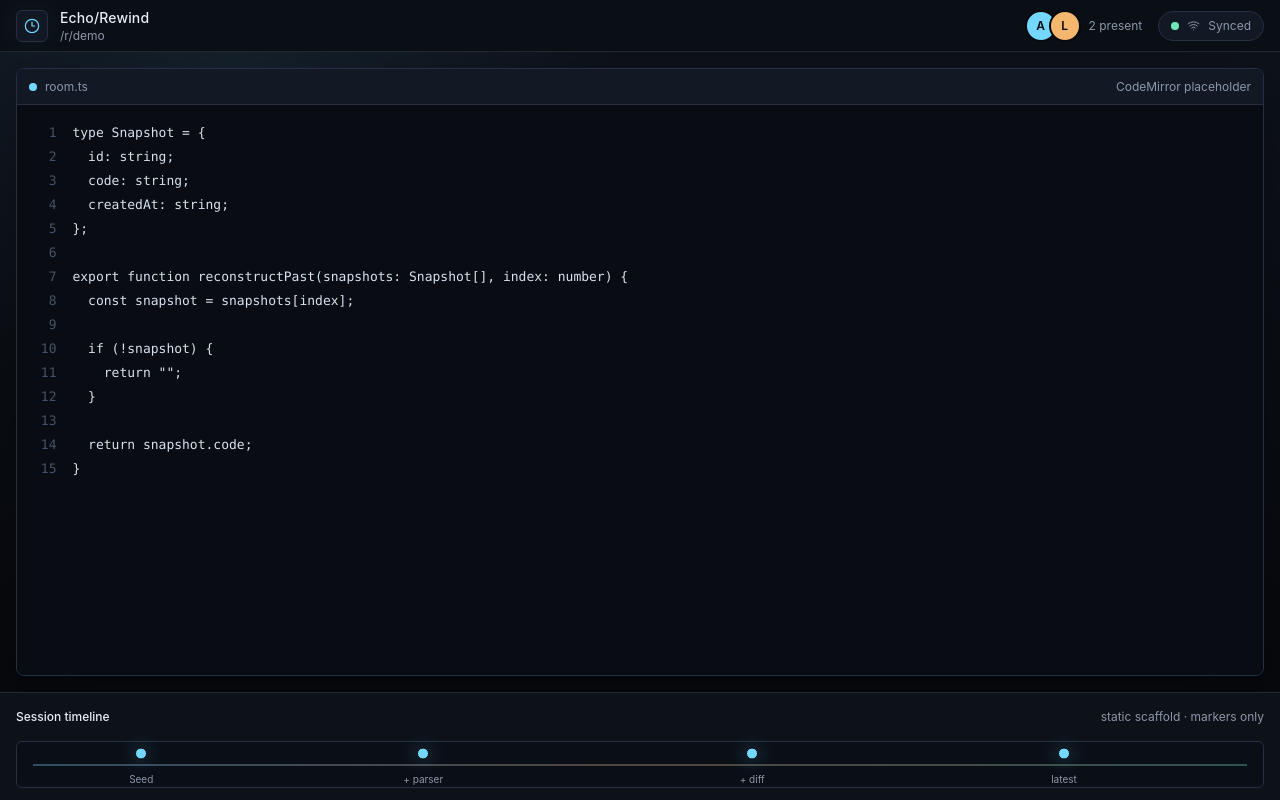
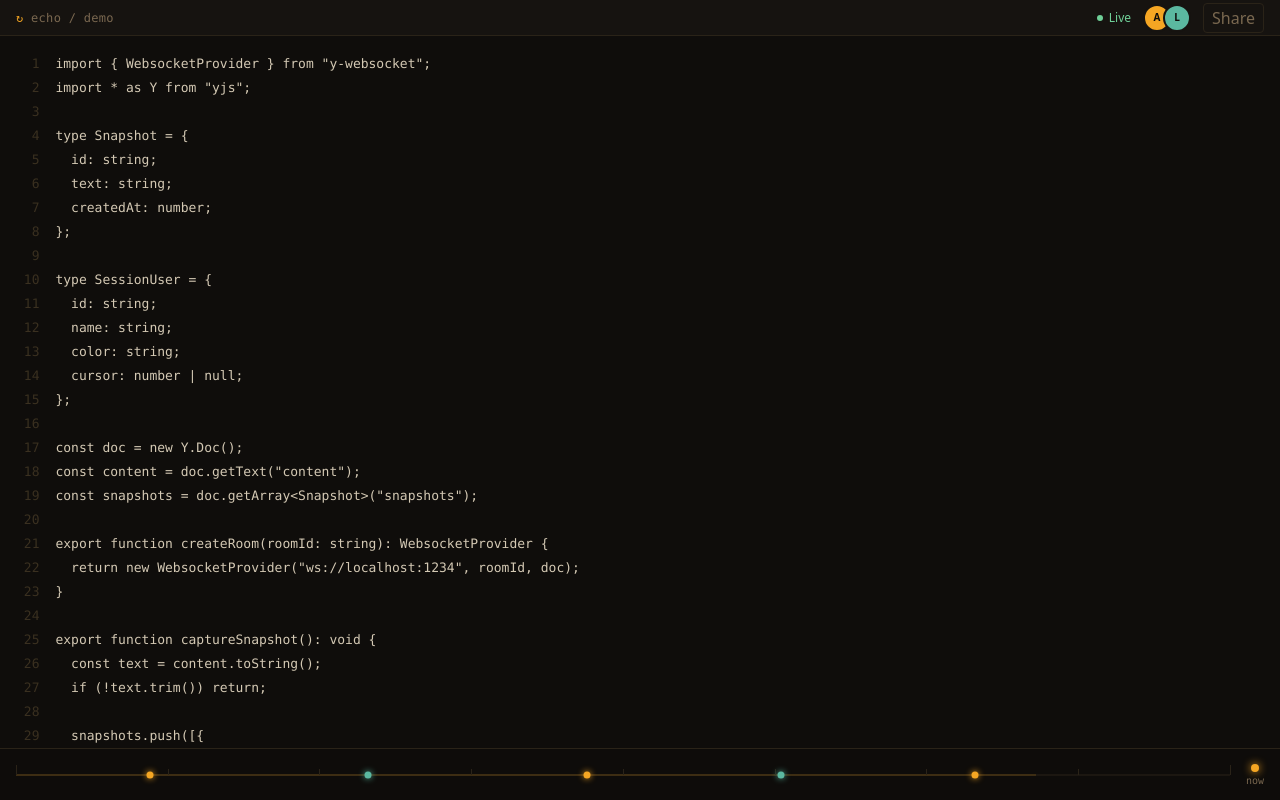
Before and after one commit to arda-ulas/galley, a React (Vite) app: page / in a window 1280 px wide. Built offline with nearby package versions, Linux system fonts and the light colour scheme.

Commit message:
feat(shell): refine amber room shell

```diff
--- a/src/components/AppShell.tsx
+++ b/src/components/AppShell.tsx
@@ -1,4 +1,4 @@
-import { Clock3 } from "lucide-react";
+import { useState } from "react";
 import type { ReactNode } from "react";
 
 type AppShellProps = {
@@ -9,47 +9,47 @@ type AppShellProps = {
   children: ReactNode;
 };
 
-export function AppShell({
-  roomId,
-  connection,
-  presence,
-  timeline,
-  children,
-}: AppShellProps) {
+export function AppShell({ roomId, connection, presence, timeline, children }: AppShellProps) {
+  const [copied, setCopied] = useState(false);
+
+  function handleShare() {
+    navigator.clipboard.writeText(window.location.href).then(() => {
+      setCopied(true);
+      setTimeout(() => setCopied(false), 1500);
+    }).catch(() => {});
+  }
+
   return (
-    <main className="min-h-dvh overflow-hidden bg-[var(--bg)] text-[var(--text)]">
-      <div className="grid h-dvh grid-rows-[52px_1fr_108px]">
-        <header className="flex items-center justify-between border-b border-[var(--border-subtle)] bg-[color-mix(in_srgb,var(--panel)_84%,transparent)] px-4 backdrop-blur-xl">
-          <div className="flex min-w-0 items-center gap-3">
-            <div className="flex size-8 items-center justify-center rounded-md border border-[var(--border)] bg-[var(--panel-strong)] text-[var(--accent)] shadow-[0_0_32px_rgba(115,215,255,0.08)]">
-              <Clock3 size={16} strokeWidth={1.8} />
-            </div>
-            <div className="min-w-0">
-              <div className="truncate text-sm font-medium tracking-[0.01em]">
-                Echo/Rewind
-              </div>
-              <div className="truncate text-xs text-[var(--muted)]">
-                /r/{roomId}
-              </div>
-            </div>
-          </div>
+    <>
+      <div className="flex lg:hidden h-dvh items-center justify-center bg-[var(--bg)]">
+        <span className="text-sm text-[var(--muted)]">Best viewed on desktop</span>
+      </div>
 
-          <div className="flex items-center gap-4">
+      <main className="hidden lg:grid h-dvh overflow-hidden grid-rows-[36px_1fr_52px] bg-[var(--bg)] text-[var(--text)]">
+        <header className="flex items-center justify-between border-b border-[var(--border)] bg-[var(--panel)] px-4">
+          <span className="font-mono text-xs tracking-wide text-[var(--muted)]">
+            <span className="text-[var(--accent)]">↻</span> echo / {roomId}
+          </span>
+          <div className="flex items-center gap-3">
+            {connection}
             {presence}
-            {connection}
+            <button
+              className="rounded border border-[var(--border)] px-2 py-0.5 font-mono text-[10px] text-[var(--muted)] transition-colors hover:border-[var(--accent)] hover:text-[var(--accent)]"
+              onClick={handleShare}
+            >
+              {copied ? "Copied" : "Share"}
+            </button>
           </div>
         </header>
 
-        <section className="min-h-0 bg-[radial-gradient(circle_at_18%_0%,rgba(115,215,255,0.08),transparent_32%),linear-gradient(180deg,rgba(18,24,36,0.62),rgba(7,9,13,1))] p-4">
-          <div className="h-full min-h-0 overflow-hidden rounded-lg border border-[var(--border)] bg-[var(--panel)] shadow-[0_24px_80px_rgba(0,0,0,0.34)]">
-            {children}
-          </div>
+        <section className="min-h-0 overflow-hidden bg-[var(--editor-bg)]">
+          {children}
         </section>
 
-        <footer className="border-t border-[var(--border-subtle)] bg-[var(--panel)] px-4 py-3">
+        <footer className="border-t border-[var(--border)] bg-[var(--panel)] overflow-hidden">
           {timeline}
         </footer>
-      </div>
-    </main>
+      </main>
+    </>
   );
 }
--- a/src/components/ConnectionStatus.tsx
+++ b/src/components/ConnectionStatus.tsx
@@ -1,24 +1,30 @@
-import { Wifi } from "lucide-react";
-
 type ConnectionStatusProps = {
   status: "connecting" | "synced" | "offline";
 };
 
-const statusCopy = {
-  connecting: "Connecting",
-  synced: "Synced",
-  offline: "Offline",
-};
+export function ConnectionStatus({ status }: ConnectionStatusProps) {
+  if (status === "synced") {
+    return (
+      <div className="flex items-center gap-1.5 text-xs text-[var(--success)]">
+        <span className="size-1.5 rounded-full bg-[var(--success)]" />
+        Live
+      </div>
+    );
+  }
 
-export function ConnectionStatus({ status }: ConnectionStatusProps) {
+  if (status === "connecting") {
+    return (
+      <div className="flex items-center gap-1.5 text-xs text-[var(--muted)]">
+        <span className="size-1.5 rounded-full border border-[var(--muted)]" />
+        Connecting
+      </div>
+    );
+  }
+
   return (
-    <div className="flex items-center gap-2 rounded-full border border-[var(--border)] bg-[var(--panel-strong)] px-3 py-1.5 text-xs text-[var(--muted)]">
-      <span className="relative flex size-2">
-        <span className="absolute inline-flex size-full rounded-full bg-[var(--success)] opacity-30" />
-        <span className="relative inline-flex size-2 rounded-full bg-[var(--success)]" />
-      </span>
-      <Wifi size={13} strokeWidth={1.8} />
-      <span>{statusCopy[status]}</span>
+    <div className="flex items-center gap-1.5 text-xs text-[var(--danger)]">
+      <span className="size-1.5 rounded-full bg-[var(--danger)]" />
+      Offline
     </div>
   );
 }
--- a/src/components/EditorPlaceholder.tsx
+++ b/src/components/EditorPlaceholder.tsx
@@ -1,35 +1,55 @@
-const starterCode = `type Snapshot = {
+const starterCode = `import { WebsocketProvider } from "y-websocket";
+import * as Y from "yjs";
+
+type Snapshot = {
   id: string;
-  code: string;
-  createdAt: string;
+  text: string;
+  createdAt: number;
 };
 
-export function reconstructPast(snapshots: Snapshot[], index: number) {
-  const snapshot = snapshots[index];
+type SessionUser = {
+  id: string;
+  name: string;
+  color: string;
+  cursor: number | null;
+};
 
-  if (!snapshot) {
-    return "";
+const doc = new Y.Doc();
+const content = doc.getText("content");
+const snapshots = doc.getArray<Snapshot>("snapshots");
+
+export function createRoom(roomId: string): WebsocketProvider {
+  return new WebsocketProvider("ws://localhost:1234", roomId, doc);
 }
 
-  return snapshot.code;
+export function captureSnapshot(): void {
+  const text = content.toString();
+  if (!text.trim()) return;
+
+  snapshots.push([{
+    id: crypto.randomUUID(),
+    text,
+    createdAt: Date.now(),
+  }]);
+}
+
+export function getActiveUsers(
+  awareness: Map<number, SessionUser>,
+): SessionUser[] {
+  return Array.from(awareness.values()).filter((u) => u.cursor !== null);
+}
+
+export function getSnapshots(): Snapshot[] {
+  return snapshots.toArray();
 }`;
 
 export function EditorPlaceholder() {
   const lines = starterCode.split("\n");
 
   return (
-    <div className="grid h-full min-h-0 grid-rows-[36px_1fr] bg-[var(--editor-bg)]">
-      <div className="flex items-center justify-between border-b border-[var(--border-subtle)] bg-[var(--panel-strong)] px-3">
-        <div className="flex items-center gap-2 text-xs text-[var(--muted)]">
-          <span className="size-2 rounded-full bg-[var(--presence-blue)]" />
-          <span>room.ts</span>
-        </div>
-        <span className="text-xs text-[var(--muted)]">CodeMirror placeholder</span>
-      </div>
-
-      <div className="min-h-0 overflow-hidden p-4 font-mono text-[13px] leading-6">
+    <div className="h-full min-h-0 overflow-auto bg-[var(--editor-bg)] py-4 font-mono text-[13px] leading-6">
       {lines.map((line, index) => (
-          <div className="grid grid-cols-[3ch_1fr] gap-4" key={`${index}-${line}`}>
+        <div className="grid grid-cols-[3ch_1fr] gap-4 px-4" key={index}>
           <span className="select-none text-right text-[var(--editor-line)]">
             {index + 1}
           </span>
@@ -37,6 +57,5 @@ export function EditorPlaceholder() {
         </div>
       ))}
     </div>
-    </div>
   );
 }
--- a/src/components/PresenceBar.tsx
+++ b/src/components/PresenceBar.tsx
@@ -11,12 +11,11 @@ type PresenceBarProps = {
 
 export function PresenceBar({ users }: PresenceBarProps) {
   return (
-    <div className="flex items-center gap-2">
     <div className="flex -space-x-2">
       {users.map((user) => (
         <div
-            aria-label={`${user.name} ${user.status}`}
-            className="flex size-8 items-center justify-center rounded-full border-2 border-[var(--bg)] text-xs font-semibold text-[var(--bg)]"
+          aria-label={`${user.name} · ${user.status}`}
+          className="flex size-7 items-center justify-center rounded-full border-2 border-[var(--panel)] text-[10px] font-semibold text-[var(--bg)]"
           key={user.id}
           style={{ background: user.color }}
           title={`${user.name} · ${user.status}`}
@@ -25,9 +24,5 @@ export function PresenceBar({ users }: PresenceBarProps) {
         </div>
       ))}
     </div>
-      <div className="hidden text-xs text-[var(--muted)] sm:block">
-        {users.length} present
-      </div>
-    </div>
   );
 }
--- a/src/components/TimelineScrubber.tsx
+++ b/src/components/TimelineScrubber.tsx
@@ -3,40 +3,62 @@ import { motion } from "framer-motion";
 type TimelineMarker = {
   id: string;
   position: number;
-  label: string;
+  color?: string;
 };
 
 type TimelineScrubberProps = {
   markers: TimelineMarker[];
 };
 
+const TICK_COUNT = 9;
+
 export function TimelineScrubber({ markers }: TimelineScrubberProps) {
   return (
-    <div className="grid h-full grid-rows-[24px_1fr] gap-3">
-      <div className="flex items-center justify-between text-xs">
-        <span className="font-medium text-[var(--text)]">Session timeline</span>
-        <span className="text-[var(--muted)]">static scaffold · markers only</span>
+    <div className="relative h-full flex items-center px-4 gap-4 bg-[var(--timeline-bg)]">
+      {/* Rail + ticks + markers */}
+      <div className="relative flex-1 h-8">
+        {/* Amber rail */}
+        <div className="absolute inset-x-0 top-1/2 h-px -translate-y-1/2 bg-[var(--border)]" />
+        <div
+          className="absolute left-0 top-1/2 h-px -translate-y-1/2 bg-[var(--accent)]"
+          style={{ width: "84%", opacity: 0.3 }}
+        />
+
+        {/* Decorative ticks */}
+        {Array.from({ length: TICK_COUNT }).map((_, i) => (
+          <div
+            className="absolute top-1/2 w-px -translate-y-1/2 bg-[var(--border)]"
+            key={i}
+            style={{
+              left: `${(i / (TICK_COUNT - 1)) * 100}%`,
+              height: i === 0 || i === TICK_COUNT - 1 ? "10px" : "6px",
+              marginTop: i === 0 || i === TICK_COUNT - 1 ? "-5px" : "-3px",
+            }}
+          />
+        ))}
+
+        {/* Snapshot markers */}
+        {markers.map((marker, i) => (
+          <motion.div
+            animate={{ opacity: 1, scale: 1 }}
+            className="absolute top-1/2 size-[7px] -translate-x-1/2 -translate-y-1/2 rounded-full"
+            initial={{ opacity: 0, scale: 0.5 }}
+            key={marker.id}
+            style={{
+              left: `${marker.position}%`,
+              background: marker.color ?? (i % 2 === 0 ? "var(--accent)" : "var(--presence-teal)"),
+              boxShadow: `0 0 6px ${marker.color ?? (i % 2 === 0 ? "var(--accent)" : "var(--presence-teal)")}`,
+            }}
+            title={`Snapshot ${i + 1}`}
+            transition={{ duration: 0.2 }}
+          />
+        ))}
       </div>
 
-      <div className="relative rounded-md border border-[var(--border)] bg-[var(--timeline-bg)] px-4 py-4">
-        <div className="absolute left-4 right-4 top-1/2 h-px -translate-y-1/2 bg-[var(--border)]" />
-        <div className="absolute left-4 right-4 top-1/2 h-px -translate-y-1/2 bg-gradient-to-r from-[var(--accent)] via-[var(--past)] to-[var(--success)] opacity-50" />
-
-        {markers.map((marker, index) => (
-          <motion.div
-            animate={{ opacity: 1, y: 0 }}
-            className="absolute top-1/2 flex -translate-y-1/2 flex-col items-center gap-2"
-            initial={{ opacity: 0, y: 4 }}
-            key={marker.id}
-            style={{ left: `${marker.position}%` }}
-            transition={{ delay: index * 0.04, duration: 0.24 }}
-          >
-            <span className="size-3 rounded-full border border-[var(--bg)] bg-[var(--accent)] shadow-[0_0_18px_rgba(115,215,255,0.38)]" />
-            <span className="translate-y-1 whitespace-nowrap text-[10px] text-[var(--muted)]">
-              {marker.label}
-            </span>
-          </motion.div>
-        ))}
+      {/* Now indicator */}
+      <div className="flex shrink-0 flex-col items-center gap-1">
+        <div className="size-2 rounded-full bg-[var(--accent)] shadow-[0_0_8px_var(--accent)]" />
+        <span className="font-mono text-[10px] leading-none text-[var(--muted)]">now</span>
       </div>
     </div>
   );
--- a/src/pages/RoomPage.tsx
+++ b/src/pages/RoomPage.tsx
@@ -9,33 +9,24 @@ type RoomPageProps = {
 };
 
 const demoUsers = [
-  {
-    id: "user-ada",
-    name: "Ada",
-    color: "var(--presence-blue)",
-    status: "editing",
-  },
-  {
-    id: "user-linus",
-    name: "Linus",
-    color: "var(--presence-gold)",
-    status: "viewing",
-  },
+  { id: "user-a", name: "Ada", color: "#F5A623", status: "editing" },
+  { id: "user-b", name: "Lin", color: "#5BB8A0", status: "viewing" },
 ];
 
 const demoMarkers = [
-  { id: "snapshot-1", position: 9, label: "Seed" },
-  { id: "snapshot-2", position: 31, label: "+ parser" },
-  { id: "snapshot-3", position: 58, label: "+ diff" },
-  { id: "snapshot-4", position: 83, label: "latest" },
+  { id: "s1", position: 11, color: "#F5A623" },
+  { id: "s2", position: 29, color: "#5BB8A0" },
+  { id: "s3", position: 47, color: "#F5A623" },
+  { id: "s4", position: 63, color: "#5BB8A0" },
+  { id: "s5", position: 79, color: "#F5A623" },
 ];
 
 export function RoomPage({ roomId }: RoomPageProps) {
   return (
     <AppShell
-      roomId={roomId}
       connection={<ConnectionStatus status="synced" />}
       presence={<PresenceBar users={demoUsers} />}
+      roomId={roomId}
       timeline={<TimelineScrubber markers={demoMarkers} />}
     >
       <EditorPlaceholder />
--- a/src/styles/global.css
+++ b/src/styles/global.css
@@ -8,14 +8,11 @@
 html {
   background: var(--bg);
   color: var(--text);
-  font-family:
-    Inter, ui-sans-serif, system-ui, -apple-system, BlinkMacSystemFont, "Segoe UI",
-    sans-serif;
+  font-family: ui-sans-serif, system-ui, -apple-system, BlinkMacSystemFont, "Segoe UI", sans-serif;
 }
 
 body {
   margin: 0;
-  min-width: 1024px;
 }
 
 button,
--- a/src/styles/tokens.css
+++ b/src/styles/tokens.css
@@ -1,20 +1,20 @@
 :root {
   color-scheme: dark;
-  --bg: #07090d;
-  --panel: #0d1118;
-  --panel-strong: #121824;
-  --border: #253044;
-  --border-subtle: rgba(139, 152, 170, 0.18);
-  --text: #e8eef8;
-  --muted: #8b98aa;
-  --accent: #73d7ff;
-  --past: #f5b66d;
-  --success: #6ee7b7;
-  --danger: #fb7185;
-  --editor-bg: #090d13;
-  --editor-text: #d7e1ef;
-  --editor-line: #465367;
-  --timeline-bg: #0a0f17;
-  --presence-blue: #73d7ff;
-  --presence-gold: #f5b66d;
+  --bg: #0D0B09;
+  --panel: #161310;
+  --panel-strong: #1E1A14;
+  --border: #2A2318;
+  --border-subtle: #1F1B14;
+  --text: #E8E0D0;
+  --muted: #7A6850;
+  --accent: #F5A623;
+  --presence-teal: #5BB8A0;
+  --success: #6FCF97;
+  --past: #5A8FB5;
+  --past-bg: #08090F;
+  --danger: #F87171;
+  --editor-bg: #0F0D0B;
+  --editor-text: #D4C9B4;
+  --editor-line: #3A3020;
+  --timeline-bg: #0E0C0A;
 }
```
Also changed, not shown: 1 other file (tests, documents, lock files or other folders). Lines whose indentation alone changed are shown as unchanged.
